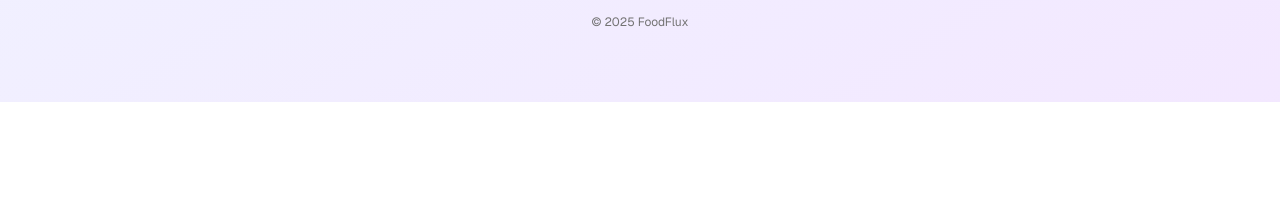
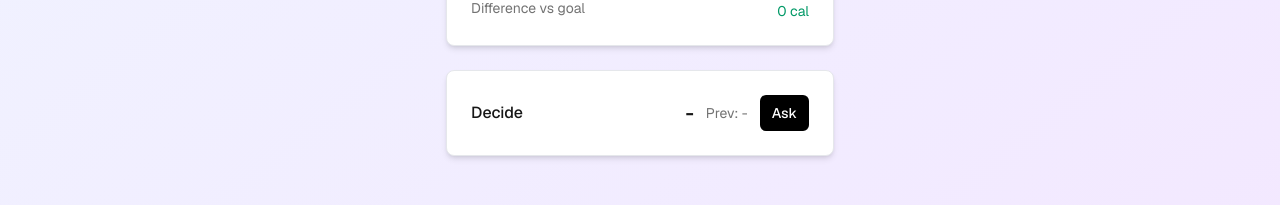
Before and after one commit to ronihcohen/FoodFlux, a Next.js app: page / in a window 1280 px wide. Shown: the part 739-944 px from the top of the page. Before the commit the page ends 841 px from the top, so only its background shows below. Built offline with nearby package versions, Linux system fonts and the light colour scheme; no server answers; the database is empty; sample sign-in values are in the browser's storage.

Commit message:
feat: add RandomYesNo component for user decision making

```diff
--- /dev/null
+++ b/src/app/components/RandomYesNo.tsx
@@ -0,0 +1,56 @@
+"use client";
+import { useState } from "react";
+
+export default function RandomYesNo() {
+  const [result, setResult] = useState<string | null>(null);
+  const [prev, setPrev] = useState<string | null>(null);
+  const [changed, setChanged] = useState<boolean | null>(null);
+
+  // simple transient highlight flag when asking
+  const [flash, setFlash] = useState(false);
+
+  function ask() {
+    const next = Math.random() < 0.5 ? "Yes" : "No";
+    setPrev(result);
+    setResult(next);
+    setChanged(result === null ? null : next !== result);
+
+    // trigger a brief flash so the user knows a new draw happened
+    setFlash(true);
+    window.setTimeout(() => setFlash(false), 400);
+  }
+
+  return (
+    <div className="card w-full">
+      <div className="card-body flex items-center justify-between">
+        <div>
+          <h3 className="font-medium">Decide</h3>
+        </div>
+        <div className="flex items-center gap-3">
+          <div
+            className={`text-xl font-semibold transition-opacity duration-200 ${
+              flash ? "opacity-80" : "opacity-100"
+            }`}
+          >
+            {result ?? "-"}
+          </div>
+          <div className="text-sm text-neutral-500 text-right">
+            <div>Prev: {prev ?? "-"}</div>
+            <div>
+              {changed === null ? (
+                ""
+              ) : changed ? (
+                <span className="text-emerald-600">Changed</span>
+              ) : (
+                <span className="text-red-600">Unchanged</span>
+              )}
+            </div>
+          </div>
+          <button onClick={ask} className="btn-primary">
+            Ask
+          </button>
+        </div>
+      </div>
+    </div>
+  );
+}
--- a/src/app/page.tsx
+++ b/src/app/page.tsx
@@ -11,6 +11,7 @@ import {
   deleteFoodPreset,
 } from "@/app/actions";
 import UnknownMeal from "./components/UnknownMeal";
+import RandomYesNo from "./components/RandomYesNo";
 import { redirect } from "next/navigation";
 export const dynamic = "force-dynamic";
 
@@ -59,7 +60,7 @@ export default async function Home({
   const diff = (goal?.goalCalories ?? 0) - total;
 
   return (
-    <div className="space-y-6">
+    <div className="max-w-[420px] mx-auto px-4 space-y-6">
       <div className="grid grid-cols-1 md:grid-cols-3 gap-4">
         <div className="card md:col-span-2">
           <div className="card-body">
@@ -257,7 +258,7 @@ export default async function Home({
               </button>
             </form>
             <div className="space-y-2">
-              {presets.map((p) => (
+                  {presets.map((p) => (
                 <div key={p.id} className="flex items-center gap-2">
                   <form
                     action={async (fd) => {
@@ -273,13 +274,13 @@ export default async function Home({
                     <input
                       name="name"
                       defaultValue={p.name}
-                      className="input w-40"
+                      className="input w-full sm:w-40"
                     />
                     <input
                       name="caloriesPerUnit"
                       type="number"
                       defaultValue={p.caloriesPerUnit}
-                      className="input w-28"
+                      className="input w-full sm:w-28"
                     />
                     <button type="submit" className="btn-ghost">
                       Save
@@ -318,6 +319,9 @@ export default async function Home({
           </div>
         </div>
       </div>
+      <div className="mt-4">
+        <RandomYesNo />
+      </div>
     </div>
   );
 }
```
